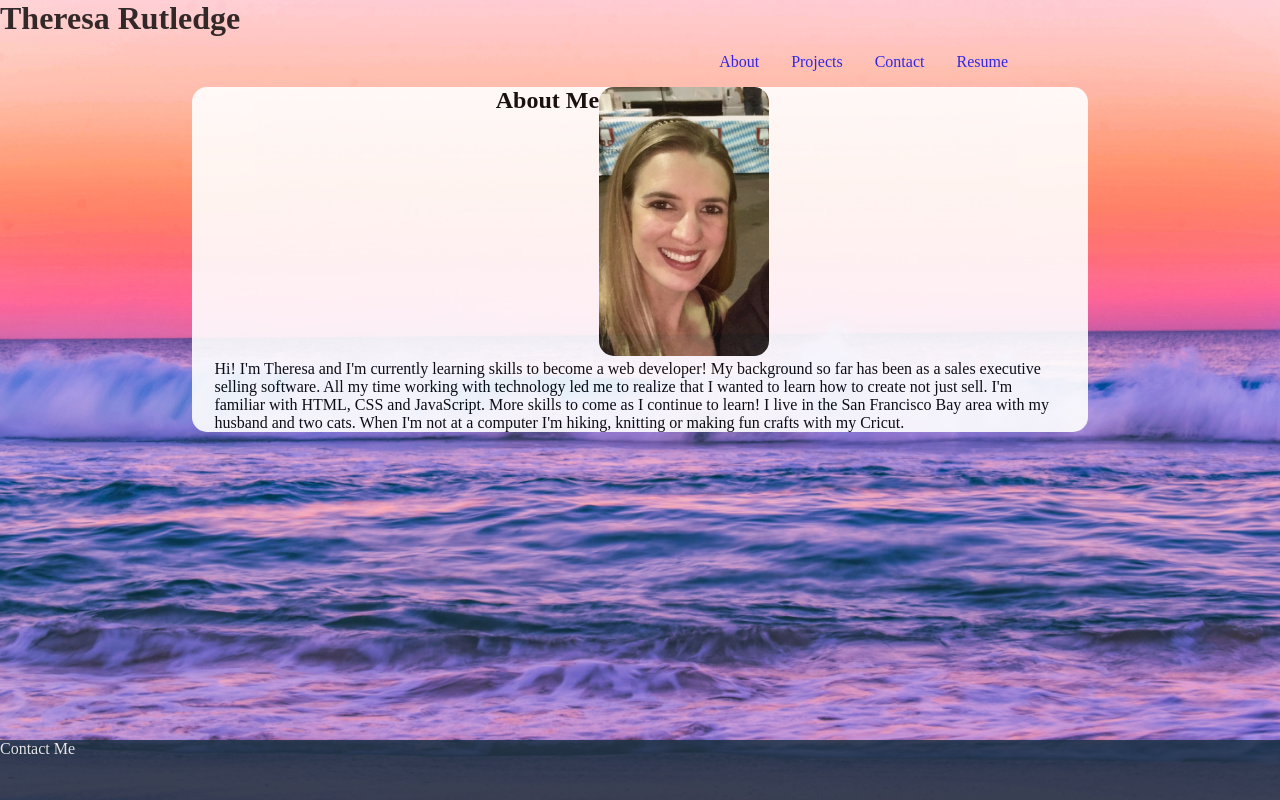
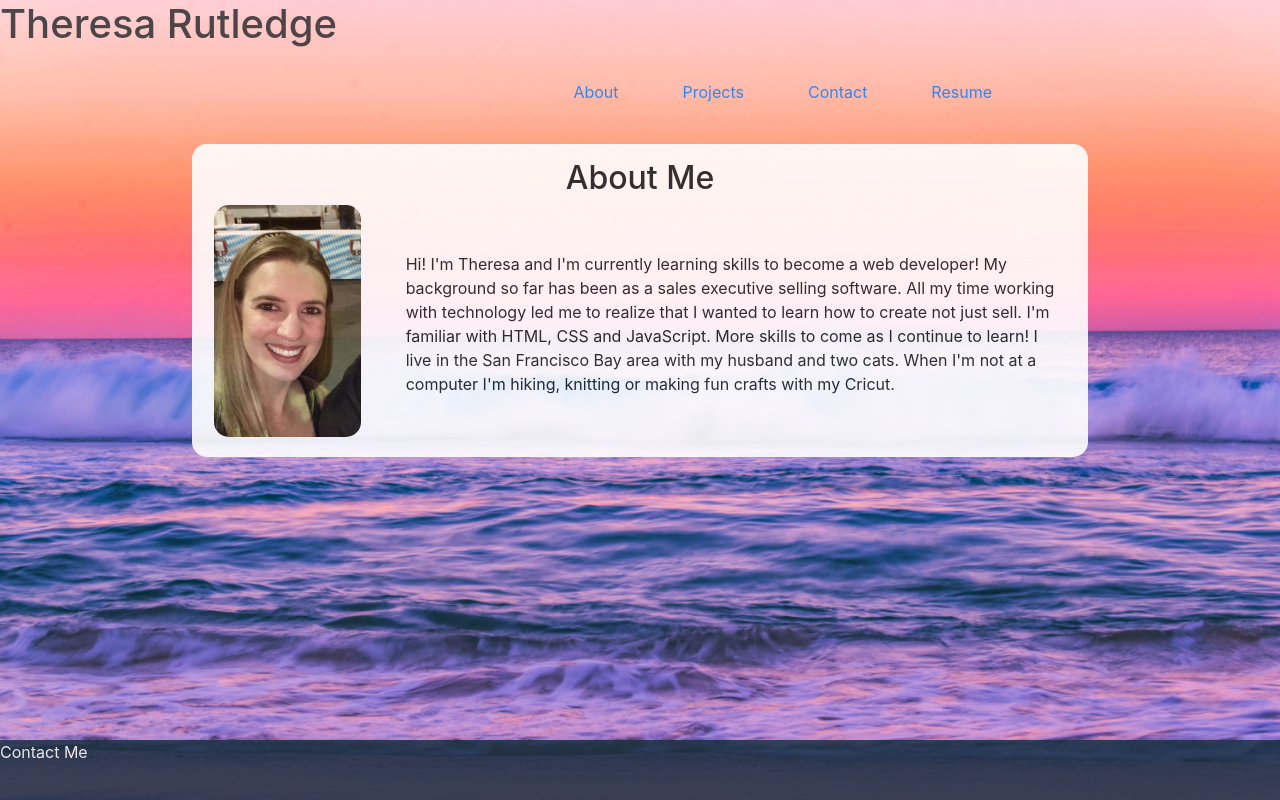
Before and after one commit to TheresaRutledge/react-portfolio, a React (Create React App) app: page / in a window 1280 px wide. Built offline with nearby package versions, Linux system fonts and the light colour scheme.

Commit message:
About me

```diff
--- a/public/index.html
+++ b/public/index.html
@@ -15,6 +15,7 @@
       user's mobile device or desktop. See https://developers.google.com/web/fundamentals/web-app-manifest/
     -->
     <link rel="manifest" href="%PUBLIC_URL%/manifest.json" />
+    <link rel='stylesheet' href='https://stackpath.bootstrapcdn.com/bootstrap/4.5.2/css/bootstrap.min.css'>
     <!--
       Notice the use of %PUBLIC_URL% in the tags above.
       It will be replaced with the URL of the `public` folder during the build.
@@ -29,15 +30,5 @@
   <body>
     <noscript>You need to enable JavaScript to run this app.</noscript>
     <div id="root"></div>
-    <!--
-      This HTML file is a template.
-      If you open it directly in the browser, you will see an empty page.
-
-      You can add webfonts, meta tags, or analytics to this file.
-      The build step will place the bundled scripts into the <body> tag.
-
-      To begin the development, run `npm start` or `yarn start`.
-      To create a production bundle, use `npm run build` or `yarn build`.
-    -->
   </body>
 </html>
--- a/src/components/pages/About.js
+++ b/src/components/pages/About.js
@@ -6,15 +6,17 @@
         <section className='section-content'>
             <div className='content'>
                 <h2>About Me</h2>
-                <div class='profile-image-container'>
+                <div className='row'>
+                <div class='profile-image-container col'>
                     <img class='profile-image' src={require('../../assets/profile-pic.jpeg')} alt='Theresa headshot'></img>
                </div>
-                <p>
+                <p className='about-me-content col'>
                 Hi! I'm Theresa and I'm currently learning skills to become a web developer! My background so far has been as a sales executive selling software. All my time working with technology
                         led me to realize that I wanted to learn how to create not just sell. I'm familiar with HTML, CSS and JavaScript. More skills to come as I continue to learn!
 
                 I live in the San Francisco Bay area with my husband and two cats. When I'm not at a computer I'm hiking, knitting or making fun crafts with my Cricut.
                 </p>
+                </div>
             </div>
         </section>
     </div>
--- a/src/index.css
+++ b/src/index.css
@@ -53,6 +53,8 @@
 .content {
   width:95%;
   margin:auto;
+  margin-top:15px;
+  margin-bottom: 15px;
   display:flex;
   justify-content: center;
   flex-wrap: wrap;
@@ -62,11 +64,18 @@
 .profile-image-container{
   max-width:20%;
   margin-right:15px;
+  margin-bottom:5px;
+
 }
 
 .profile-image{
   width: 100%;
   border-radius: 15px;
+}
+
+.about-me-content{
+  width:75%;
+  margin:auto;
 }
 
 /* Projects */
```
